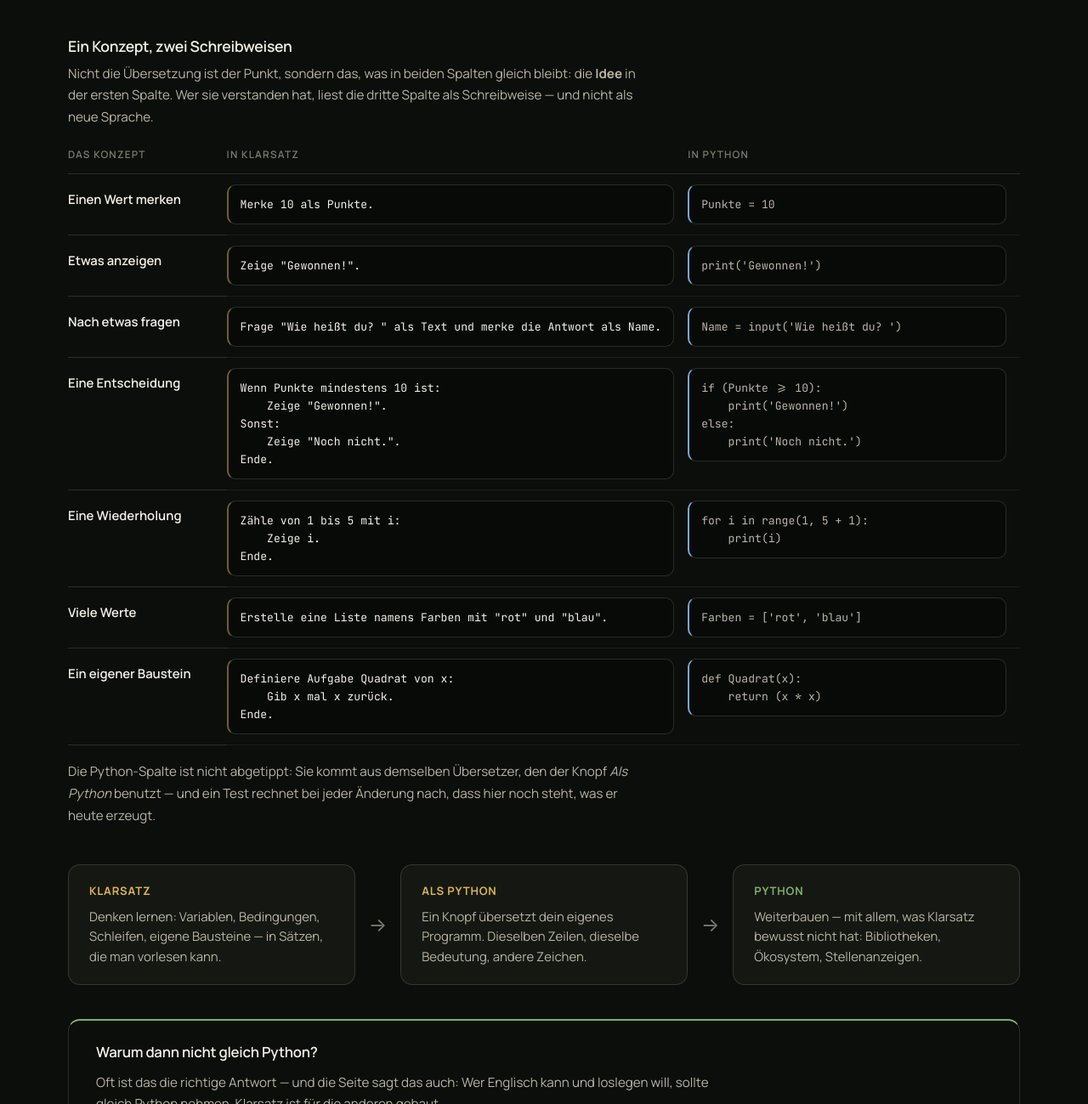
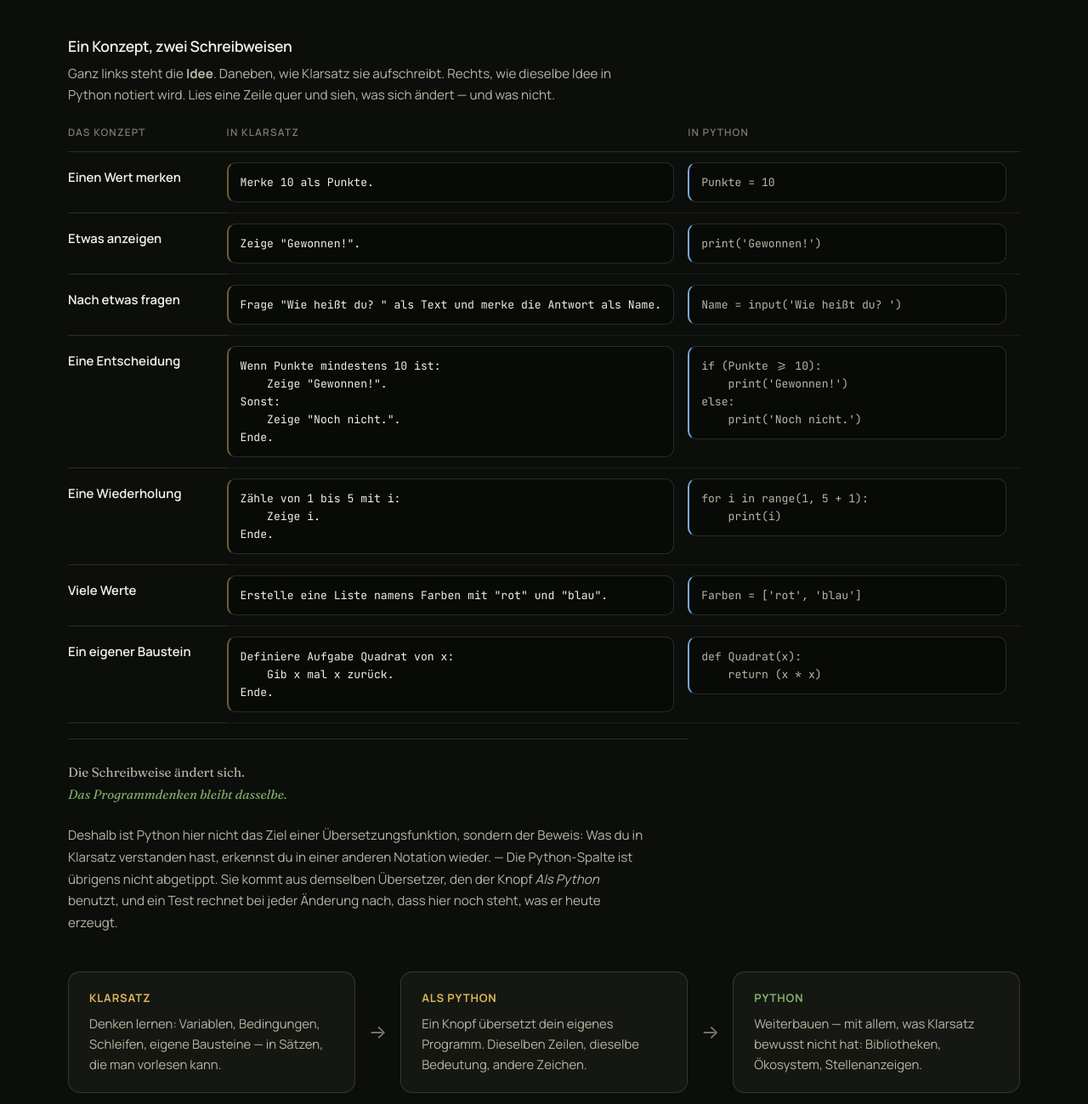
Before and after one commit to wolfiru/klarsatz, a plain HTML site: page webseite/seiten/index.html in a window 1280 px wide. Shown: the part 5790-7089 px from the top of the page at 85% size. Drawn offline with Linux system fonts and the light colour scheme; files that its build step writes are made by us from their sources; no server answers; files whose address does not match are found by name.

Commit message:
Die Brücke zur Aussage machen statt zur Vorführung
Die Tabelle zeigte bisher, dass eine Übersetzung existiert. Jetzt sagt
sie, was das bedeutet.

Davor steht die Leseanweisung: "Ganz links steht die Idee. Daneben, wie
Klarsatz sie aufschreibt. Rechts, wie dieselbe Idee in Python notiert
wird. Lies eine Zeile quer und sieh, was sich ändert — und was nicht."

Darunter der Punkt, in Serifenschrift und zweizeilig gesetzt:

    Die Schreibweise ändert sich.
    Das Programmdenken bleibt dasselbe.

Und die Begründung, warum das mehr ist als eine Funktion: Python ist
hier nicht das Ziel einer Übersetzung, sondern der Beweis, dass ein
verstandenes Konzept in einer anderen Notation wiedererkennbar ist. Der
Hinweis, dass die Python-Spalte aus dem Übersetzer kommt, steht jetzt
dahinter statt davor — er ist die Absicherung der Aussage, nicht die
Aussage selbst.

```diff
--- a/webseite/assets/style.css
+++ b/webseite/assets/style.css
@@ -2090,8 +2090,20 @@ kbd {
 .bruecke-tabelle pre { margin: 0; padding: 12px 14px; font-size: 0.82rem; line-height: 1.6; }
 .bruecke-tabelle pre.schale { border-left-color: #7aa7d9; }
 
+.bruecke-punkt {
+    margin: 30px 0 0;
+    padding-top: 26px;
+    border-top: 1px solid var(--line);
+    font-family: var(--serif);
+    font-size: clamp(1.25rem, 2.4vw, 1.7rem);
+    line-height: 1.35;
+    color: var(--paper);
+}
+
+.bruecke-punkt em { color: var(--moss); font-style: italic; }
+
 .bruecke-fuss {
-    margin: 22px 0 0;
+    margin: 18px 0 0;
     font-size: 0.89rem;
     line-height: 1.65;
     color: var(--paper-faint);
--- a/webseite/seiten/index.html
+++ b/webseite/seiten/index.html
@@ -230,9 +230,9 @@ Ende.</pre>
 
         <div class="bruecke reveal">
             <h3>Ein Konzept, zwei Schreibweisen</h3>
-            <p>Nicht die Übersetzung ist der Punkt, sondern das, was in beiden Spalten gleich bleibt:
-               die <strong>Idee</strong> in der ersten Spalte. Wer sie verstanden hat, liest die dritte
-               Spalte als Schreibweise — und nicht als neue Sprache.</p>
+            <p>Ganz links steht die <strong>Idee</strong>. Daneben, wie Klarsatz sie aufschreibt.
+               Rechts, wie dieselbe Idee in Python notiert wird. Lies eine Zeile quer und sieh, was
+               sich ändert — und was nicht.</p>
             <div class="tabelle-rahmen">
                 <table class="bruecke-tabelle">
                     <thead>
@@ -290,9 +290,13 @@ Ende.</pre></td>
                     </tbody>
                 </table>
             </div>
-            <p class="bruecke-fuss">Die Python-Spalte ist nicht abgetippt: Sie kommt aus demselben
-               Übersetzer, den der Knopf <em>Als Python</em> benutzt — und ein Test rechnet bei jeder
-               Änderung nach, dass hier noch steht, was er heute erzeugt.</p>
+            <p class="bruecke-punkt">Die Schreibweise ändert sich.<br><em>Das Programmdenken bleibt dasselbe.</em></p>
+
+            <p class="bruecke-fuss">Deshalb ist Python hier nicht das Ziel einer Übersetzungsfunktion,
+               sondern der Beweis: Was du in Klarsatz verstanden hast, erkennst du in einer anderen
+               Notation wieder. — Die Python-Spalte ist übrigens nicht abgetippt. Sie kommt aus
+               demselben Übersetzer, den der Knopf <em>Als Python</em> benutzt, und ein Test rechnet
+               bei jeder Änderung nach, dass hier noch steht, was er heute erzeugt.</p>
         </div>
 
         <div class="funnel reveal">
```
